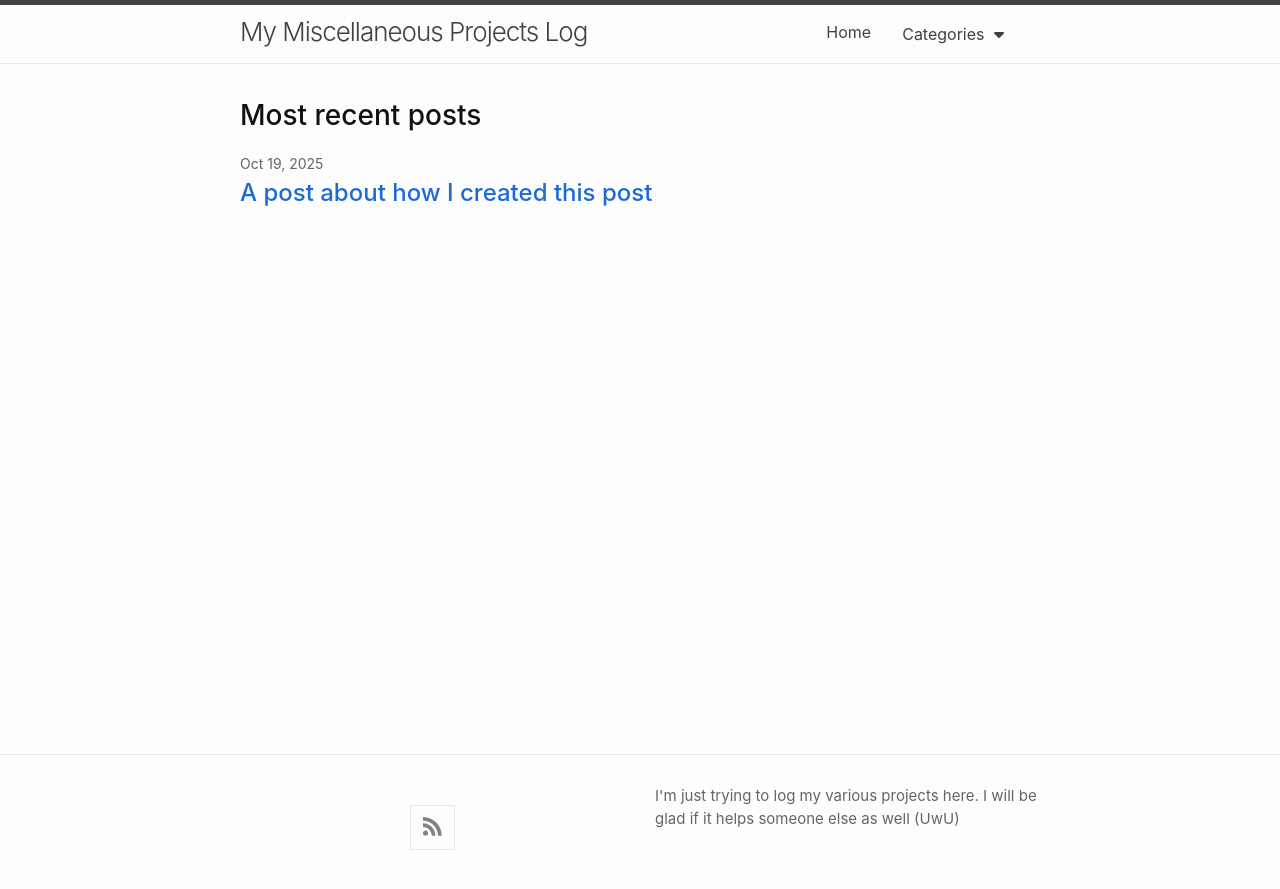
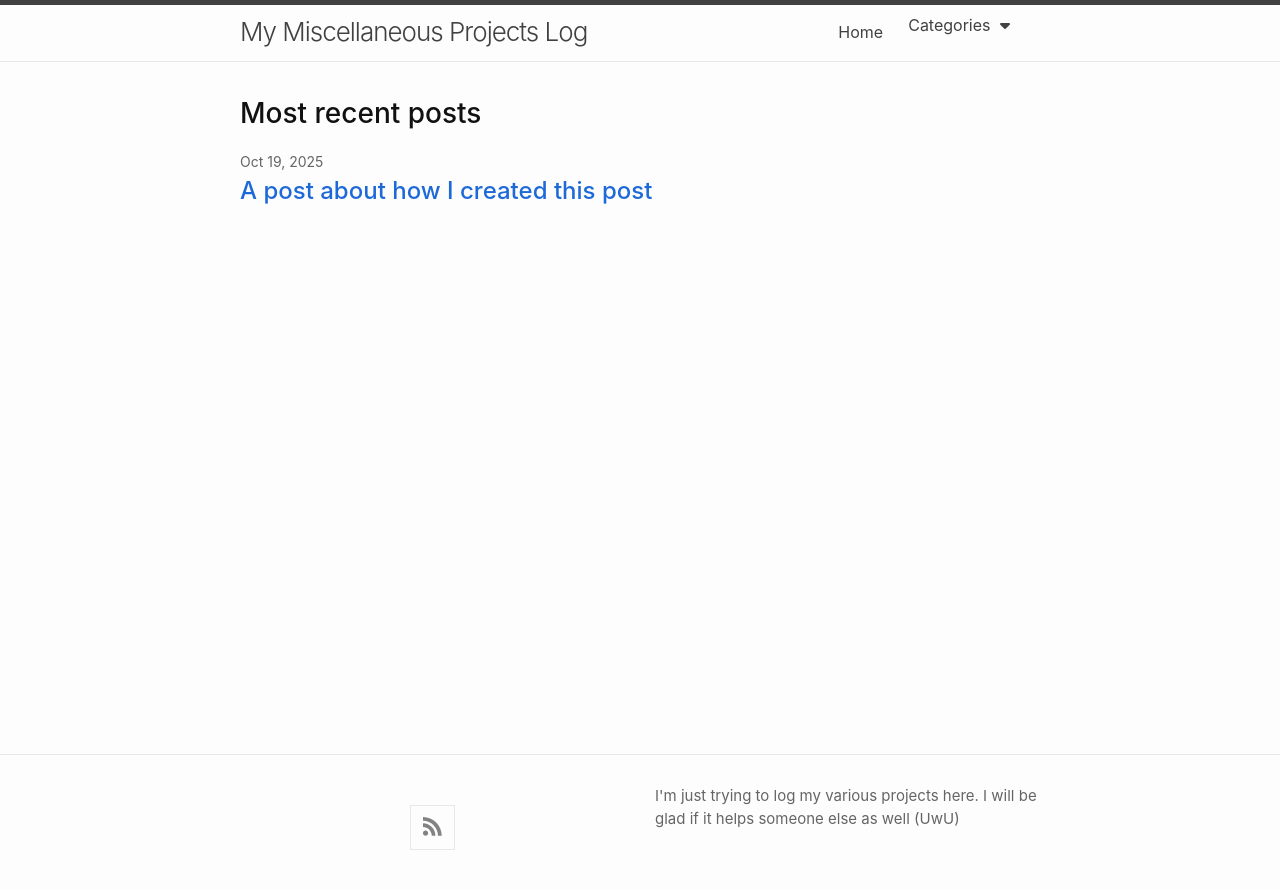
Before and after one commit to ris-iris/my-blog, a Jekyll site: the page built from index.md, in a window 1280 px wide. Shown: the top 889 px of the page. Built offline with Jekyll 4.4.1, drawn with Linux system fonts in a browser that asks for light colours; nearby versions of some CDN libraries; our own code applies the rules of GitHub Pages for plain Markdown files.

Commit message:
Adjust padding for dropdown and button styles

```diff
--- a/_sass/minima/custom-styles.scss
+++ b/_sass/minima/custom-styles.scss
@@ -4,7 +4,7 @@
 .dropdown {
     display: block;
     margin-right: $spacing-unit * 0.5;
-    padding: 5px 0;
+    padding: 5px 10px;
     color: $text-color;
     line-height: $base-line-height;
     overflow: hidden;
@@ -18,7 +18,7 @@
   border: none;
   outline: none;
   color: $text-color;
-  padding: 14px 16px;
+  padding: 5px 0;
   background-color: inherit;
   font-family: inherit; /* Important for vertical align on mobile phones */
   margin: 0; /* Important for vertical align on mobile phones */
```
